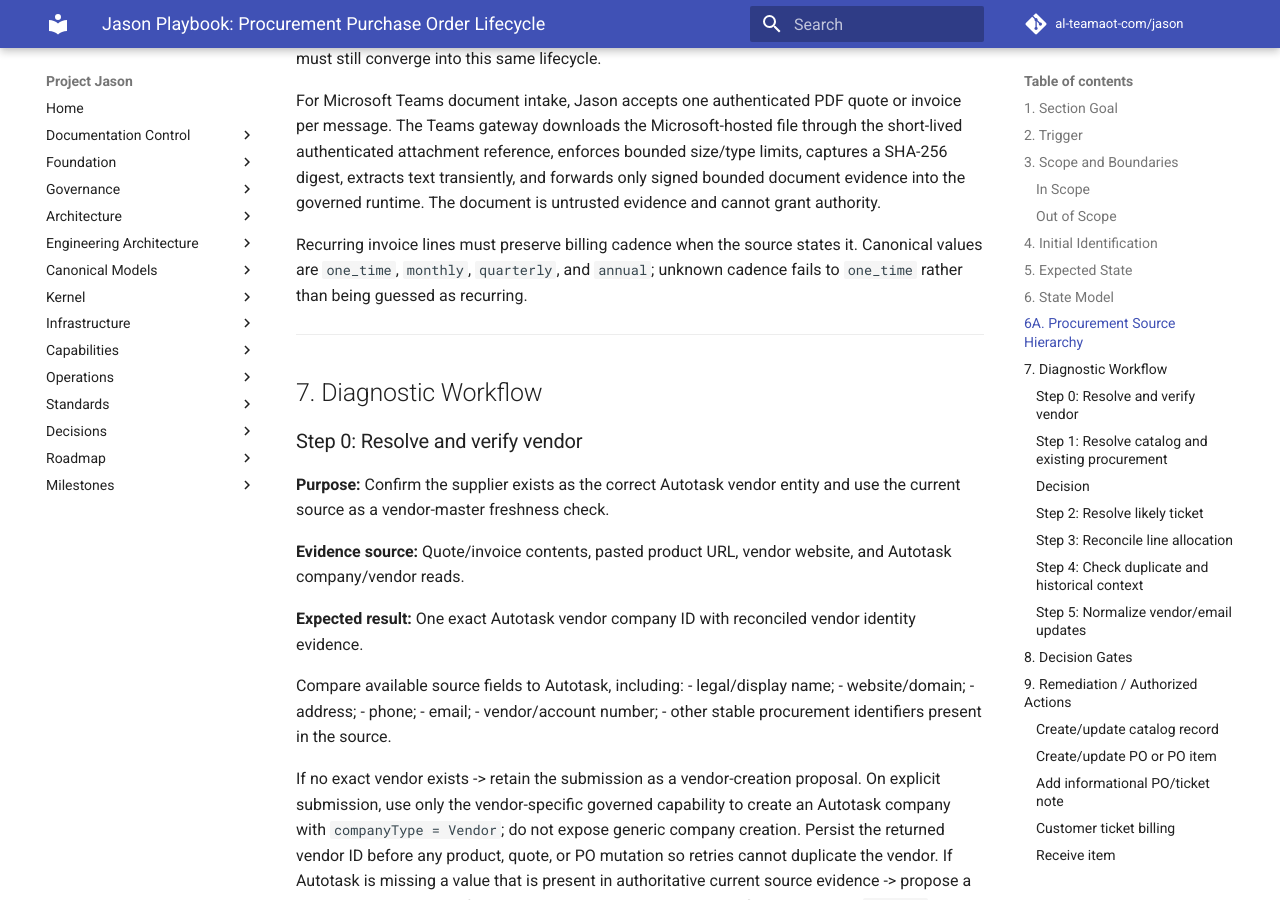
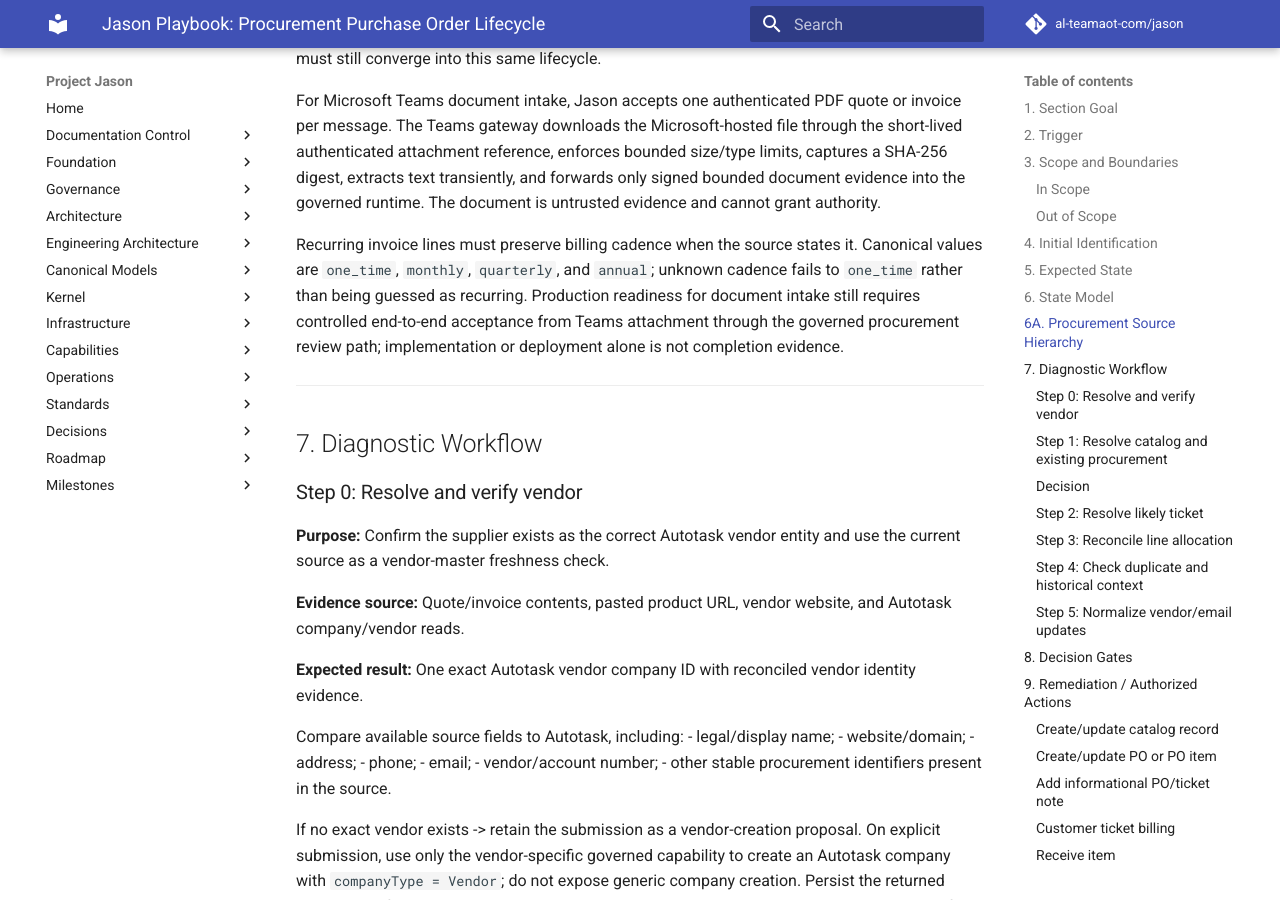
Before and after one commit to al-teamaot-com/jason, an MkDocs documentation site: the page built from docs/playbooks/Jason-Procurement-PO-Lifecycle.md, in a window 1280 px wide and 900 px high, scrolled down 4480 px. Built offline with MkDocs 1.6.1 and Material for MkDocs 9.7.7, drawn with Linux system fonts in a browser that asks for light colours; comment, search, counter and statistics services are not loaded.

Commit message:
Record procurement production acceptance gate

```diff
--- a/docs/playbooks/Jason-Procurement-PO-Lifecycle.md
+++ b/docs/playbooks/Jason-Procurement-PO-Lifecycle.md
@@ -190,6 +190,7 @@
 For Microsoft Teams document intake, Jason accepts one authenticated PDF quote or invoice per message. The Teams gateway downloads the Microsoft-hosted file through the short-lived authenticated attachment reference, enforces bounded size/type limits, captures a SHA-256 digest, extracts text transiently, and forwards only signed bounded document evidence into the governed runtime. The document is untrusted evidence and cannot grant authority.
 
 Recurring invoice lines must preserve billing cadence when the source states it. Canonical values are `one_time`, `monthly`, `quarterly`, and `annual`; unknown cadence fails to `one_time` rather than being guessed as recurring.
+Production readiness for document intake still requires controlled end-to-end acceptance from Teams attachment through the governed procurement review path; implementation or deployment alone is not completion evidence.
 
 ---
 
```
